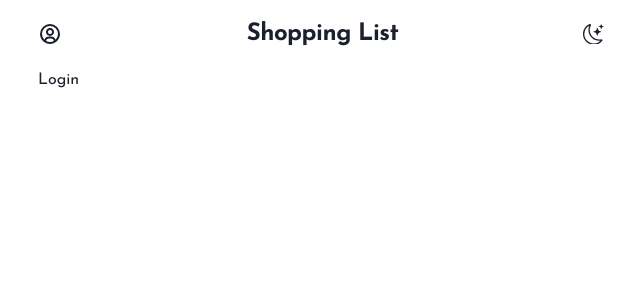
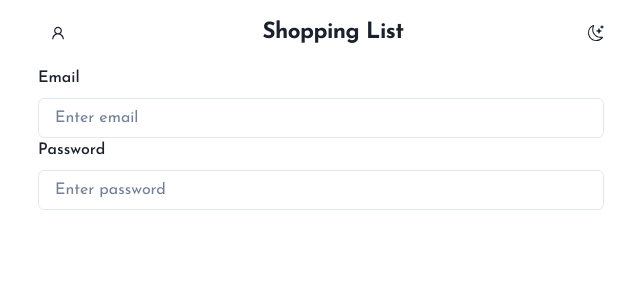
Before and after one commit to keento0809/my-mern-app, a React (Create React App) app in the folder frontend/: page /login in a window 1280 px wide. Shown: the top 300 px of the page, without its empty margins (319-959 px from the left). Built offline with nearby package versions, Linux system fonts and the light colour scheme.

Commit message:
Add userMenu

```diff
--- /dev/null
+++ b/frontend/src/components/Menu/UserMenu.js
@@ -0,0 +1,48 @@
+import React from "react";
+import {
+  Menu,
+  MenuButton,
+  MenuList,
+  MenuItem,
+  MenuGroup,
+  MenuDivider,
+  Button,
+  Avatar,
+  AvatarBadge,
+  HamburgerIcon,
+  IconButton,
+} from "@chakra-ui/react";
+import { AiOutlineUser } from "react-icons/ai";
+
+const UserMenu = () => {
+  return (
+    <>
+      <Menu>
+        <MenuButton
+          as={IconButton}
+          aria-label="Options"
+          icon={<AiOutlineUser />}
+          variant="none"
+          size="md"
+        />
+        <MenuList>
+          <MenuGroup>
+            <MenuItem>Profile</MenuItem>
+            <MenuItem>Logout</MenuItem>
+          </MenuGroup>
+          {/* <MenuGroup title="Profile">
+            <MenuItem>My Account</MenuItem>
+            <MenuItem>Payments </MenuItem>
+          </MenuGroup>
+          <MenuDivider />
+          <MenuGroup title="Help">
+            <MenuItem>Docs</MenuItem>
+            <MenuItem>FAQ</MenuItem>
+          </MenuGroup> */}
+        </MenuList>
+      </Menu>
+    </>
+  );
+};
+
+export default UserMenu;
--- /dev/null
+++ b/frontend/src/components/form/LoginForm.js
@@ -0,0 +1,45 @@
+import React, { useState } from "react";
+import { FormControl, FormLabel, Input } from "@chakra-ui/react";
+
+const LoginForm = () => {
+  const handleSubmit = () => {};
+  const [formInput, setFormInput] = useState({
+    email: "",
+    password: "",
+  });
+
+  return (
+    <form onSubmit={handleSubmit}>
+      <FormControl>
+        <FormLabel htmlFor="email">Email</FormLabel>
+        <Input
+          name="email"
+          px={4}
+          py={1}
+          focusBorderColor="pink.100"
+          value={formInput.email}
+          //   onChange={handleChange}
+          id="email"
+          type="email"
+          placeholder="Enter email"
+        />
+      </FormControl>
+      <FormControl>
+        <FormLabel htmlFor="password">Password</FormLabel>
+        <Input
+          name="password"
+          px={4}
+          py={1}
+          focusBorderColor="pink.100"
+          value={formInput.password}
+          //   onChange={handleChange}
+          id="password"
+          type="password"
+          placeholder="Enter password"
+        />
+      </FormControl>
+    </form>
+  );
+};
+
+export default LoginForm;
--- a/frontend/src/components/nav/Nav.js
+++ b/frontend/src/components/nav/Nav.js
@@ -1,34 +1,49 @@
-import React from "react";
-import { Container, Flex, Text, useColorMode } from "@chakra-ui/react";
+import React, { useState } from "react";
+import {
+  Container,
+  Flex,
+  Text,
+  useColorMode,
+  Avatar,
+  AvatarBadge,
+} from "@chakra-ui/react";
 import { BsMoonStars, BsSun } from "react-icons/bs";
-import { BiUserCircle } from "react-icons/bi";
+import UserMenu from "../Menu/UserMenu";
 
 const Nav = () => {
   const { colorMode, toggleColorMode } = useColorMode();
+  const [isAvatarClicked, setIsAvatarClicked] = useState(true);
   return (
     <header>
       <Container>
         <Flex justifyContent="space-between" alignItems="center">
-          <Text fontSize="1.5rem">
-            <BiUserCircle />
-            {/* <BsSun onClick={toggleColorMode} /> */}
-          </Text>
+          <Flex justifyContent="center" textAlign="center">
+            {/* <Avatar size="xs">
+              <AvatarBadge boxSize="1rem" bg="green.500" />
+            </Avatar> */}
+            <UserMenu />
+          </Flex>
           <Text
             py={4}
-            fontSize="1.5rem"
+            fontSize="1.4rem"
             fontWeight="bold"
             letterSpacing={-0.5}
             textAlign="center"
           >
             Shopping List
           </Text>
-          <Text fontSize="1.3rem">
+          <Flex justifyContent="center" textAlign="center">
             {colorMode === "light" ? (
               <BsMoonStars onClick={toggleColorMode} cursor="pointer" />
             ) : (
-              <BsSun onClick={toggleColorMode} cursor="pointer" />
+              <BsSun
+                onClick={toggleColorMode}
+                cursor="pointer"
+                width="24px"
+                height="24px"
+              />
             )}
-          </Text>
+          </Flex>
         </Flex>
       </Container>
     </header>
--- a/frontend/src/pages/Login.js
+++ b/frontend/src/pages/Login.js
@@ -1,8 +1,13 @@
 import React from "react";
+import LoginForm from "../components/form/LoginForm";
 import Layout from "../Layout/Layout";
 
 const Login = () => {
-  return <Layout>Login</Layout>;
+  return (
+    <Layout>
+      <LoginForm />
+    </Layout>
+  );
 };
 
 export default Login;
```
Also changed, not shown: frontend/src/pages/Auth.js (deleted, +0 -7 lines).
